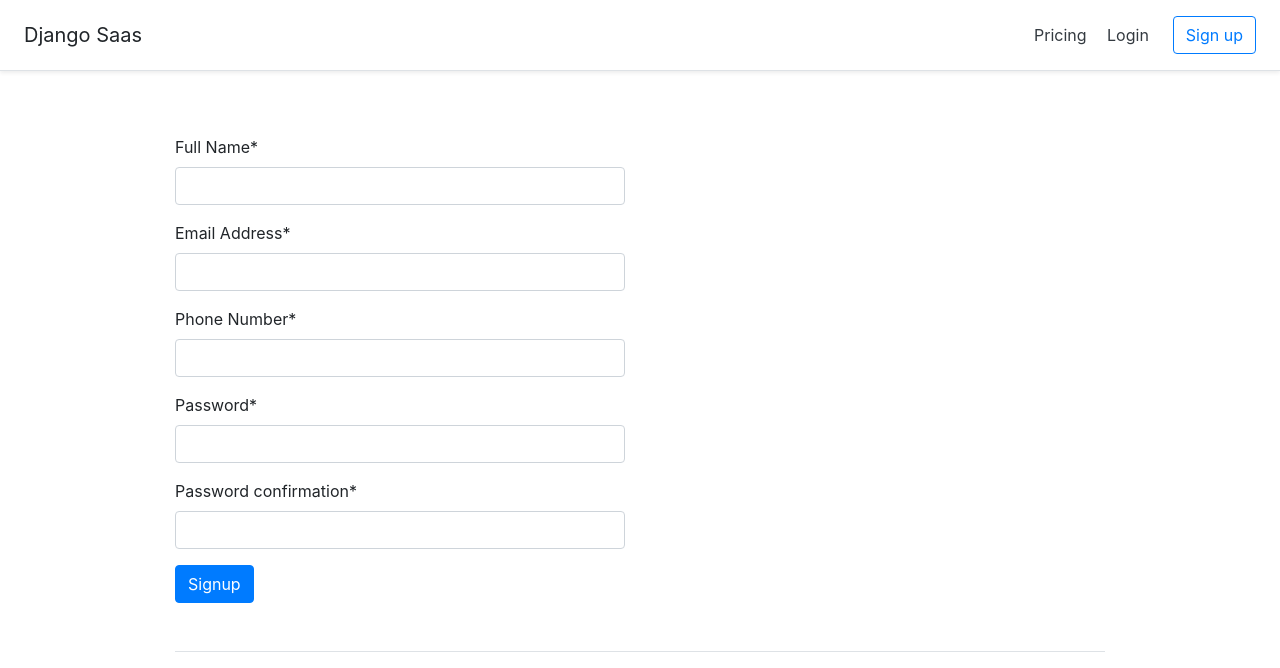
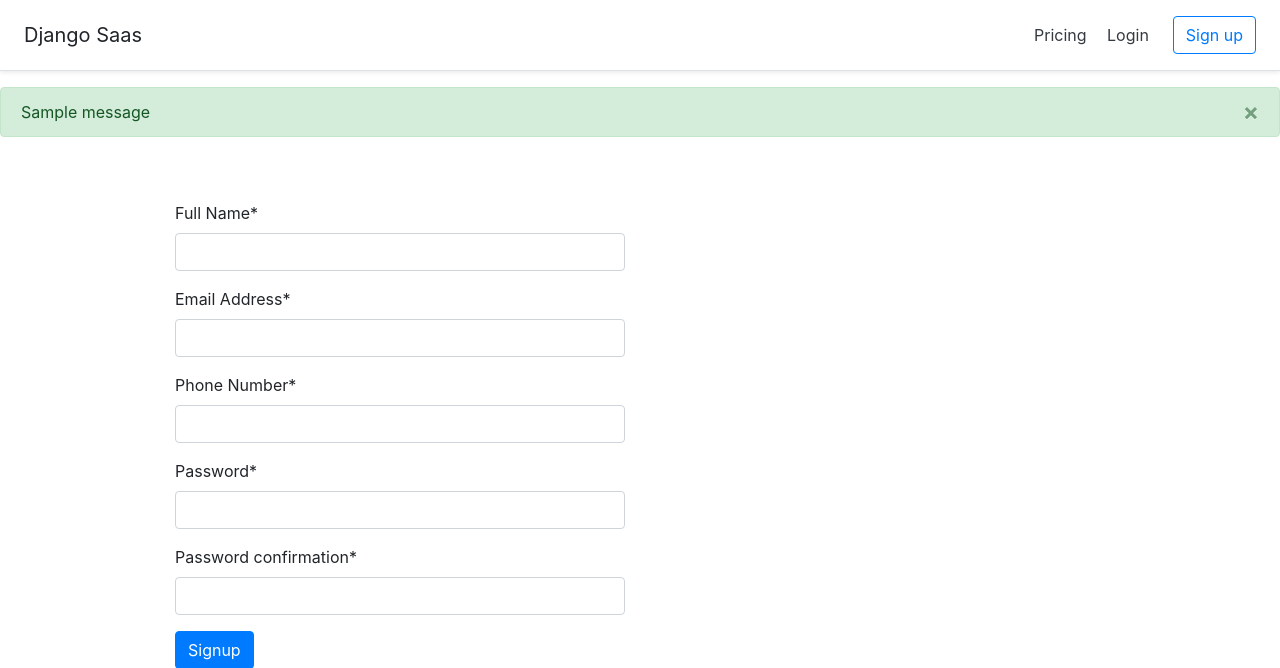
Before and after one commit to devmedtz/django_saas, a Django app: page /accounts/signup/ in a window 1280 px wide. Shown: the top 668 px of the page. Run offline with Django 3.2, Linux system fonts and the light colour scheme; tables that the repository leaves empty hold one stand-in row (values such as "Sample post"); one stand-in notice (Sample message) is shown; some libraries are stand-ins or nearby versions.

Commit message:
show system messages

```diff
--- a/templates/base.html
+++ b/templates/base.html
@@ -49,6 +49,18 @@
       <a class="btn btn-outline-primary" href="{% url 'accounts:signup' %}">Sign up</a>
       {% endif %}
     </div>
+
+    {% if messages %}
+    {% for message in messages %}
+    <div class="alert alert-{{ message.tags }} alert-dismissible fade show" role="alert">
+      <button type="button" class="close" data-dismiss="alert" aria-label="Close">
+        <span aria-hidden="true">&times;</span>
+        <span class="sr-only">Close</span>
+      </button>
+      {{ message }}
+    </div>
+    {% endfor %}
+    {% endif %}
 
     {% block content %}
     {% endblock %}
```
